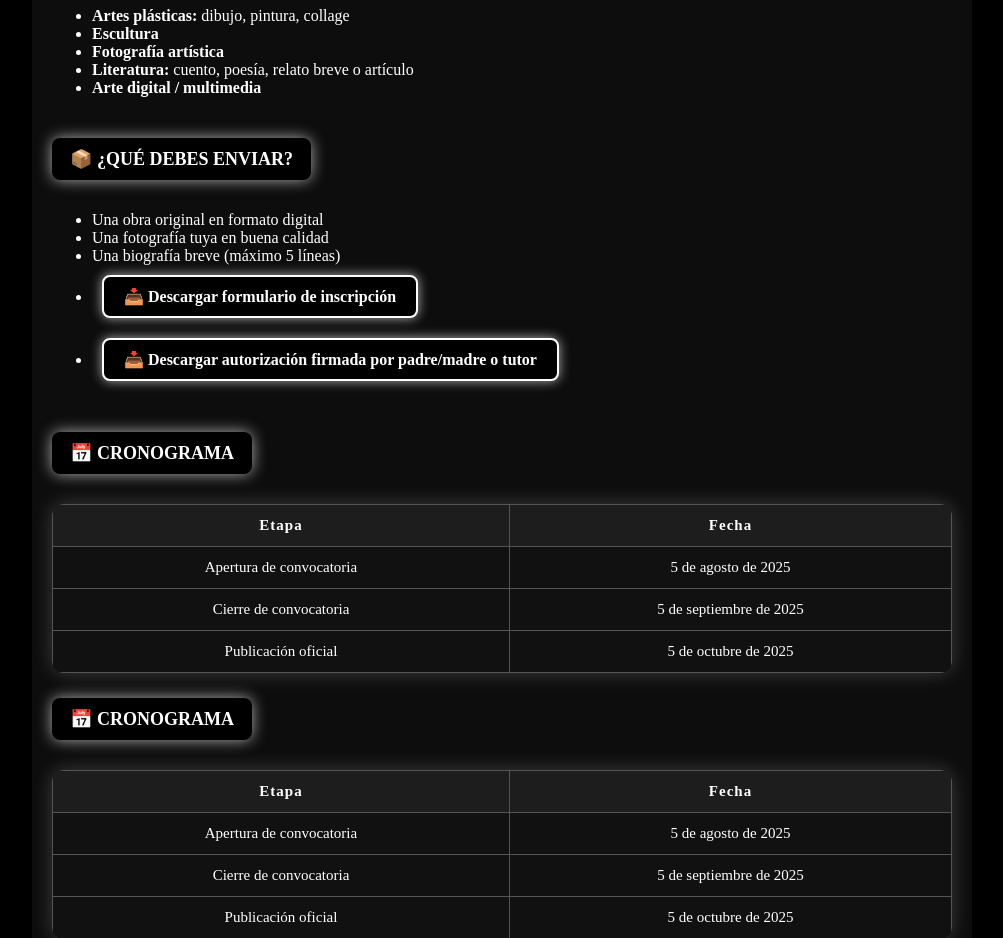
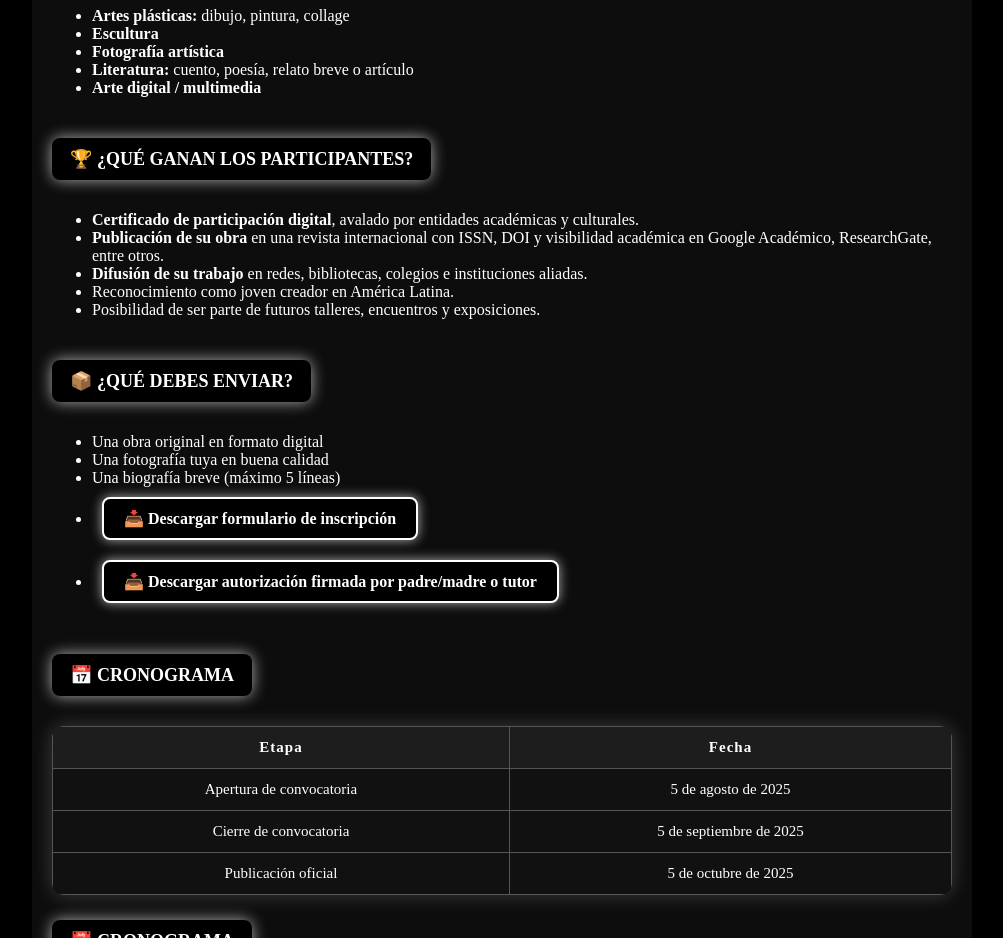
Before and after one commit to yobanaorozcobenavidesart/Convocatoria-Revista-J-venes-Creadores-de-Latinoam-rica2025, a plain HTML site: page index.html in a window 1280 px wide. Shown: the part 820-1758 px from the top of the page, without its empty margins (138-1141 px from the left). Drawn offline with Linux system fonts and the light colour scheme.

Commit message:
Add files via upload

```diff
--- a/index.html
+++ b/index.html
@@ -117,6 +117,16 @@
       <li><strong>Arte digital / multimedia</strong></li>
     </ul>
 
+    <h3 class="titulo-seccion">🏆 ¿Qué ganan los participantes?</h3>
+<ul>
+  <li><strong>Certificado de participación digital</strong>, avalado por entidades académicas y culturales.</li>
+  <li><strong>Publicación de su obra</strong> en una revista internacional con ISSN, DOI y visibilidad académica en Google Académico, ResearchGate, entre otros.</li>
+  <li><strong>Difusión de su trabajo</strong> en redes, bibliotecas, colegios e instituciones aliadas.</li>
+  <li>Reconocimiento como joven creador en América Latina.</li>
+  <li>Posibilidad de ser parte de futuros talleres, encuentros y exposiciones.</li>
+</ul>
+
+
    <h3 class="titulo-seccion">📦 ¿Qué debes enviar?</h3>
 <ul>
   <li>Una obra original en formato digital</li>
```
